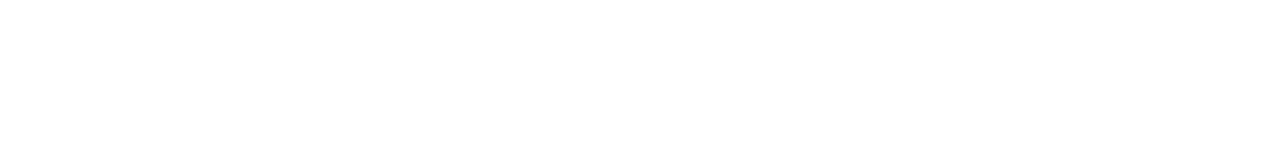
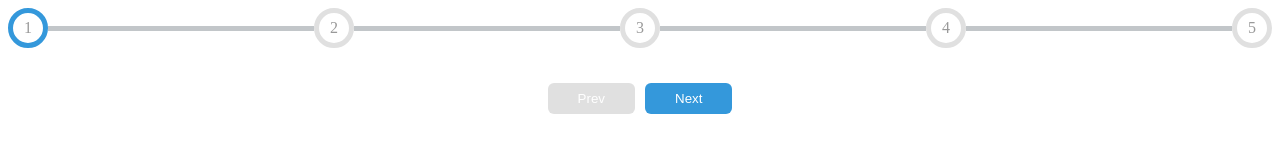
Before and after one commit to acciojob/progress-bar-himansumuduli, a website: page main.html in a window 1280 px wide. Drawn offline with Linux system fonts and the light colour scheme.

Commit message:
created a submission

```diff
--- a/main.html
+++ b/main.html
@@ -7,6 +7,24 @@
 </head>
 
 <body>
+	<div class="progress-bar">
+		<div class ="circle active" id = "circle">1</div>
+		<div class="line"></div>
+		<div class ="circle" id = "circle">2</div>
+		<div class="line"></div>
+		<div class ="circle" id = "circle">3</div>
+		<div class="line"></div>
+		<div class ="circle" id = "circle">4</div>
+		<div class="line"></div>
+		<div class ="circle" id = "circle">5</div>
+		<!-- <div class="line"></div> -->
+
+	</div>
+	<div class="btn-container">
+		<button id="prev" disabled>Prev</button>
+	<button id="next">Next</button>
+	</div>
+
 	<!-- the entire body must be written by student -->
     <script type="text/javascript" src="./script.js">
 </script>
--- a/script.js
+++ b/script.js
@@ -1 +1,54 @@
 //your JS code here. If required.
+const prev = document.getElementById('prev');
+const next = document.getElementById('next');
+const circles = document.querySelectorAll('.circle');
+const lines = document.querySelectorAll('.line');
+
+let currentActive = 1;
+
+next.addEventListener('click', () => {
+    currentActive++;
+
+    if (currentActive > circles.length) {
+        currentActive = circles.length;
+    }
+
+    update();
+});
+
+prev.addEventListener('click', () => {
+    currentActive--;
+
+    if (currentActive < 1) {
+        currentActive = 1;
+    }
+
+    update();
+});
+
+function update() {
+    circles.forEach((circle, idx) => {
+        if (idx < currentActive) {
+            circle.classList.add('active');
+        } else {
+            circle.classList.remove('active');
+        }
+    });
+
+    lines.forEach((line, idx) => {
+        if (idx < currentActive - 1) {
+            line.classList.add('active');
+        } else {
+            line.classList.remove('active');
+        }
+    });
+
+    if (currentActive === 1) {
+        prev.disabled = true;
+    } else if (currentActive === circles.length) {
+        next.disabled = true;
+    } else {
+        prev.disabled = false;
+        next.disabled = false;
+    }
+}
--- a/styles.css
+++ b/styles.css
@@ -1 +1,54 @@
 /*  your css code here. If applicable */
+.progress-bar {
+	display:flex;
+	align-items:center;
+	justify-content:center;
+	margin-bottom:30px;
+}
+.circle{
+	border-radius:50%;
+	width:30px;
+	height:30px;
+	border:5px solid #e0e0e0;
+	display:flex;
+	justify-content:center;
+	align-items:center;
+	font-size:16px;
+	color:#999;
+	background-color:#fff;
+
+
+}
+.active {
+    /* background-color: #3498db; */
+	border-color:#3498db;
+}
+.line{
+    height:5px;
+	flex:1;
+	background:#c2c6c9;
+}
+.line.active {
+	background:#1e86d0;
+}
+.btn-container{
+	display:flex;
+	align-items:center;
+	justify-content:center;
+}
+button{
+	padding:8px 30px;
+	margin:5px;
+	cursor:pointer;
+	background-color:#3498db;
+	border-radius:6px;
+	border:0;
+	color:#fff;
+}
+/* button:active{
+
+} */
+button:disabled{
+	cursor:not-allowed;
+	background-color:#e0e0e0;
+}
```
